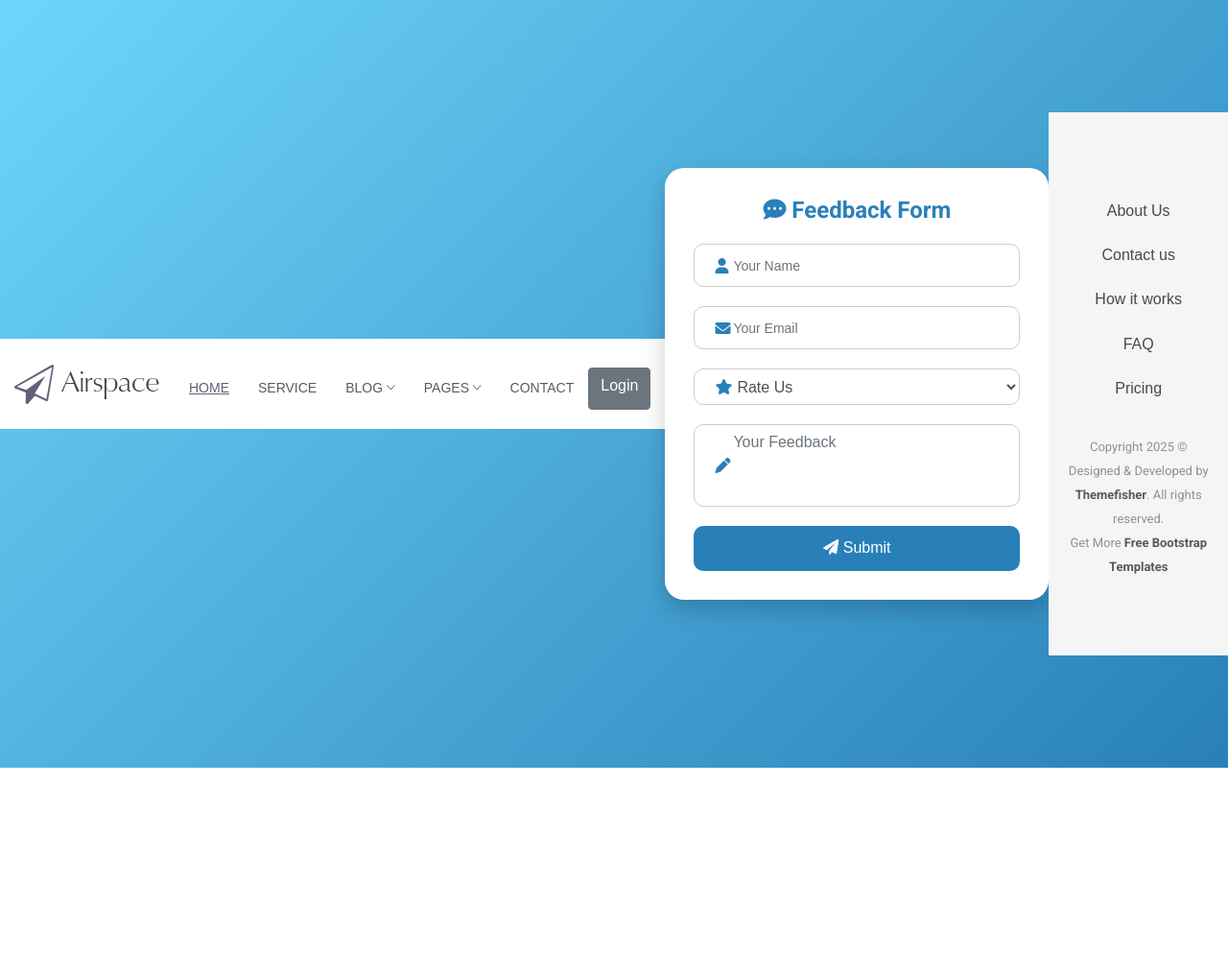
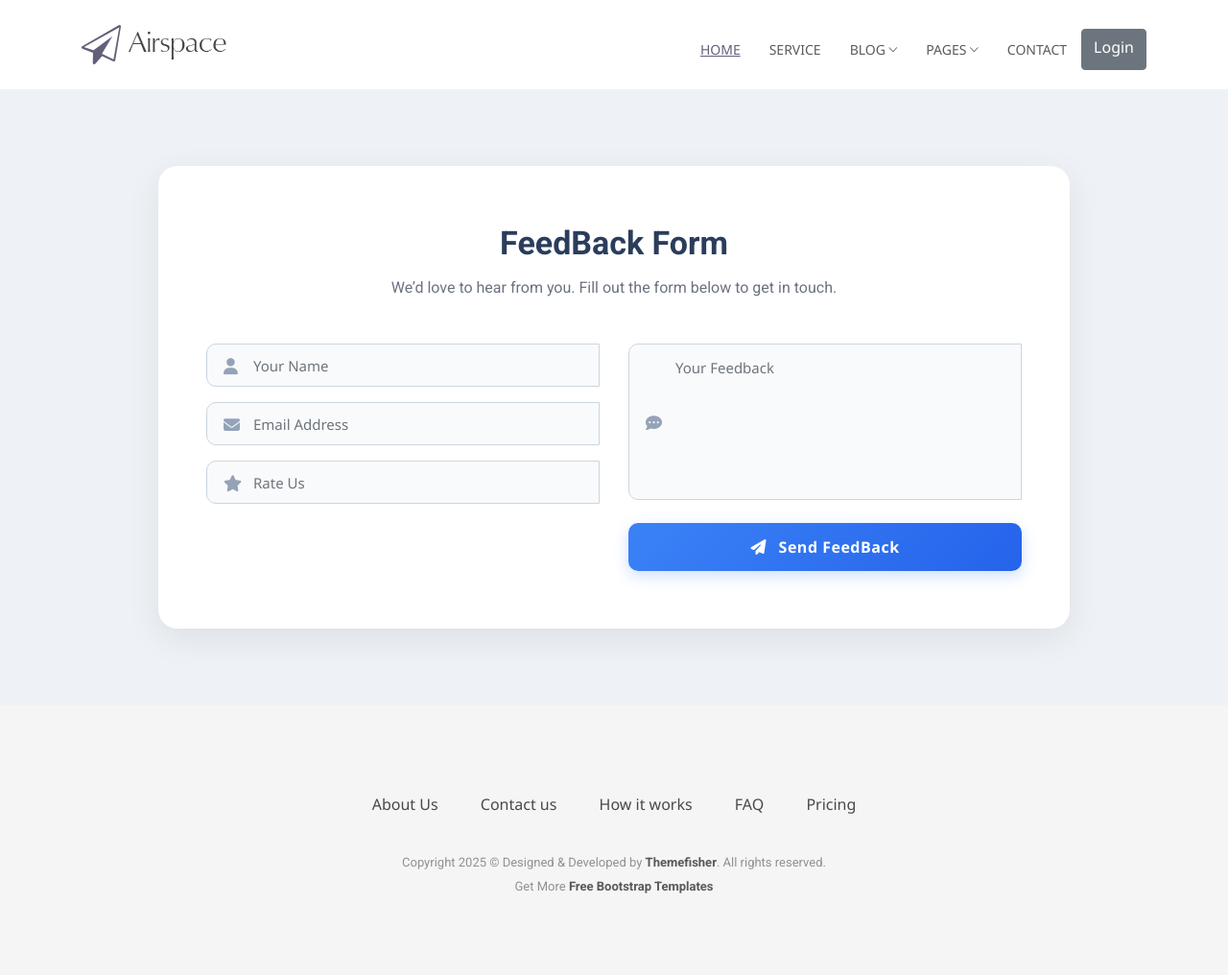
Before and after one commit to Bahisht-Ayaz/Eproject_python, a Django app: page /feedback.html in a window 1280 px wide. Shown: the whole page at 96% size. Before the commit the page ends 800 px from the top, so only its background shows below. Run offline with Django 3.2, Linux system fonts and the light colour scheme; some libraries are stand-ins or nearby versions; some web fonts are replaced.

Commit message:
Feedback  complete

```diff
--- a/my_pro/myapp/templates/myapp/feedback.html
+++ b/my_pro/myapp/templates/myapp/feedback.html
@@ -1,145 +1,225 @@
 {% extends "master.html" %}
 
 {% block content %}
-<link rel="stylesheet" href="https://cdnjs.cloudflare.com/ajax/libs/font-awesome/6.0.0-beta3/css/all.min.css">
+<!-- ✅ Font Awesome for icons -->
+<link
+  rel="stylesheet"
+  href="https://cdnjs.cloudflare.com/ajax/libs/font-awesome/6.5.0/css/all.min.css"
+/>
 
 <style>
-  /* Body Style */
+  /* 🌿 General Page Styling */
   body {
-    background: linear-gradient(135deg, #6dd5fa, #2980b9);
-    height: 100vh;
-    display: flex;
-    justify-content: center;
-    align-items: center;
-    font-family: 'Poppins', sans-serif;
-    margin: 0;
+    background-color: #eef2f6;
+    font-family: "Segoe UI", Tahoma, Geneva, Verdana, sans-serif;
+    color: #333;
   }
 
-  /* Feedback Card */
-  .feedback-card {
-    background: #fff;
+  section.contact-form {
+    padding: 80px 0;
+  }
+
+  .contact-form .container {
+    background-color: #ffffff;
+    padding: 60px 50px;
     border-radius: 20px;
-    box-shadow: 0 10px 25px rgba(0, 0, 0, 0.2);
+    box-shadow: 0 10px 35px rgba(0, 0, 0, 0.08);
+    max-width: 950px;
+    transition: all 0.4s ease;
+  }
+
+  .contact-form .container:hover {
+    transform: translateY(-4px);
+    box-shadow: 0 15px 45px rgba(0, 0, 0, 0.1);
+  }
+
+  /* 🌿 Heading */
+  .contact-form h2 {
+    color: #2b3d5c;
+    font-weight: 700;
+    font-size: 34px;
+    margin-bottom: 12px;
+  }
+
+  .contact-form p {
+    color: #6b7280;
+    font-size: 16px;
+    margin-bottom: 45px;
+  }
+
+  /* 🌿 Input Group Styling */
+  .input-group {
+    position: relative;
     width: 100%;
-    max-width: 400px;
-    padding: 30px;
+  }
+
+  .input-group i {
+    position: absolute;
+    left: 18px;
+    top: 50%;
+    transform: translateY(-50%);
+    color: #94a3b8;
+    font-size: 17px;
     transition: all 0.3s ease;
   }
 
-  .feedback-card:hover {
-    transform: translateY(-5px);
-    box-shadow: 0 15px 30px rgba(0, 0, 0, 0.25);
+  .input-group input,
+  .input-group textarea {
+    width: 100%;
+    padding: 13px 16px 13px 48px;
+    border-radius: 10px;
+    border: 1px solid #cbd5e1;
+    background-color: #f9fafb;
+    font-size: 15px;
+    transition: all 0.3s ease;
   }
 
-  /* Header Text */
-  .feedback-card h2 {
-    text-align: center;
-    color: #2980b9;
-    margin-bottom: 20px;
-    font-weight: 600;
-    font-size: 1.5rem;
-  }
-
-  /* Input Fields Style */
-  .form-control {
-    border-radius: 10px;
-    border: 1px solid #ccc;
-    padding-left: 40px;
-    font-size: 1rem;
-  }
-
-  /* Icon Positioning */
-  .input-group-text {
-    background-color: transparent;
-    border: none;
-    color: #2980b9;
-    position: absolute;
-    left: 10px;
-    top: 50%;
-    transform: translateY(-50%);
-  }
-
-  /* Form Group Margin */
-  .form-group {
-    position: relative;
-    margin-bottom: 20px;
-  }
-
-  /* Textarea Resize */
-  textarea {
+  .input-group textarea {
     resize: none;
   }
 
-  /* Submit Button Style */
-  .btn-submit {
-    width: 100%;
-    background: #2980b9;
-    color: white;
+  .input-group input:focus,
+  .input-group textarea:focus {
+    outline: none;
+    border-color: #3b82f6;
+    background-color: #fff;
+    box-shadow: 0 0 8px rgba(59, 130, 246, 0.25);
+  }
+
+  .input-group input:focus + i,
+  .input-group textarea:focus + i {
+    color: #3b82f6;
+  }
+
+  /* 🌿 Button Styling */
+  .btn-default {
+    background: linear-gradient(135deg, #3b82f6, #2563eb);
+    color: #fff;
     border: none;
     border-radius: 10px;
-    padding: 10px;
-    font-size: 16px;
-    transition: 0.3s;
+    padding: 13px 25px;
+    font-weight: 600;
+    letter-spacing: 0.5px;
+    transition: all 0.3s ease;
+    width: 100%;
+    box-shadow: 0 5px 15px rgba(59, 130, 246, 0.25);
   }
 
-  .btn-submit:hover {
-    background: #1e5f91;
-    transform: scale(1.03);
+  .btn-default:hover {
+    background: linear-gradient(135deg, #2563eb, #1e40af);
+    transform: translateY(-2px);
+    box-shadow: 0 8px 25px rgba(37, 99, 235, 0.35);
   }
 
-  /* Responsive Layout */
-  @media (max-width: 600px) {
-    .feedback-card {
-      padding: 20px;
-      width: 90%;
+  .btn-default i {
+    margin-right: 8px;
+  }
+
+  /* 🌿 Alerts */
+  .alert {
+    margin-top: 25px;
+    padding: 12px 18px;
+    border-radius: 10px;
+    font-weight: 500;
+  }
+
+  .alert-success {
+    background-color: #ecfdf5;
+    color: #047857;
+    border: 1px solid #a7f3d0;
+  }
+
+  .alert-error,
+  .alert-danger {
+    background-color: #fef2f2;
+    color: #b91c1c;
+    border: 1px solid #fecaca;
+  }
+
+  /* 🌿 Responsive Design */
+  @media (max-width: 768px) {
+    .contact-form .container {
+      padding: 35px 25px;
     }
 
-    .feedback-card h2 {
-      font-size: 1.3rem;
+    .contact-form h2 {
+      font-size: 28px;
+    }
+
+    .btn-default {
+      width: 100%;
     }
   }
 </style>
 
-<div class="feedback-card">
-  <h2><i class="fa-solid fa-comment-dots"></i> Feedback Form</h2>
+<section class="contact-form">
+  <div class="container">
+    <h2 class="text-center">FeedBack Form</h2>
+    <p class="text-center">We’d love to hear from you. Fill out the form below to get in touch.</p>
 
-  <form method="post" action="{% url 'feedback' %}">
-    {% csrf_token %}
+    <form class="row g-3" id="contact-form" method="POST" action="{% url 'contact' %}">
+      {% csrf_token %}
 
-    <!-- Name Input -->
-    <div class="form-group">
-      <i class="fa-solid fa-user input-group-text"></i>
-      <input type="text" class="form-control" name="name" placeholder="Your Name" required>
-    </div>
+      <div class="col-md-6 col-sm-12">
+        <div class="form-group input-group mb-3">
+          <input
+            name="user_name"
+            type="text"
+            class="form-control"
+            placeholder="Your Name"
+            required
+          />
+          <i class="fa-solid fa-user"></i>
+        </div>
 
-    <!-- Email Input -->
-    <div class="form-group">
-      <i class="fa-solid fa-envelope input-group-text"></i>
-      <input type="email" class="form-control" name="email" placeholder="Your Email" required>
-    </div>
+        <div class="form-group input-group mb-3">
+          <input
+            name="user_email"
+            type="email"
+            class="form-control"
+            placeholder="Email Address"
+            required
+          />
+          <i class="fa-solid fa-envelope"></i>
+        </div>
 
-    <!-- Rating Select -->
-    <div class="form-group">
-      <i class="fa-solid fa-star input-group-text"></i>
-      <select class="form-control" name="rating" required>
-        <option value="">Rate Us</option>
-        <option>⭐ Very Poor</option>
-        <option>⭐⭐ Poor</option>
-        <option>⭐⭐⭐ Average</option>
-        <option>⭐⭐⭐⭐ Good</option>
-        <option>⭐⭐⭐⭐⭐ Excellent</option>
-      </select>
-    </div>
+        <div class="form-group input-group mb-3">
+          <input
+            name="Rate_us"
+            type="text"
+            class="form-control"
+            placeholder="Rate Us"
+            required
+          />
 
-    <!-- Feedback Textarea -->
-    <div class="form-group">
-      <i class="fa-solid fa-pen input-group-text"></i>
-      <textarea class="form-control" name="feedback" rows="3" placeholder="Your Feedback" required></textarea>
-    </div>
+          <i class="fa-solid fa-star"></i>
+        </div>
+      </div>
 
-    <!-- Submit Button -->
-    <button type="submit" class="btn-submit"><i class="fa-solid fa-paper-plane"></i> Submit</button>
-  </form>
-</div>
+      <div class="col-md-6 col-sm-12">
+        <div class="form-group input-group mb-4">
+          <textarea
+            name="user_message"
+            class="form-control"
+            rows="6"
+            placeholder="Your Feedback"
+            required
+          ></textarea>
+          <i class="fa-solid fa-comment-dots"></i>
+        </div>
+        <button class="btn btn-default" type="submit">
+          <i class="fa-solid fa-paper-plane"></i> Send FeedBack
+        </button>
+      </div>
+    </form>
 
+    {% if messages %}
+      <div class="mt-4">
+        {% for message in messages %}
+          <div class="alert alert-{{ message.tags }}">{{ message }}</div>
+        {% endfor %}
+      </div>
+    {% endif %}
+  </div>
+</section>
 {% endblock %}
```
Also changed, not shown: my_pro/myapp/templates/myapp/index.html (+85 -68 lines), my_pro/static/images/slider-bg.jpg.
